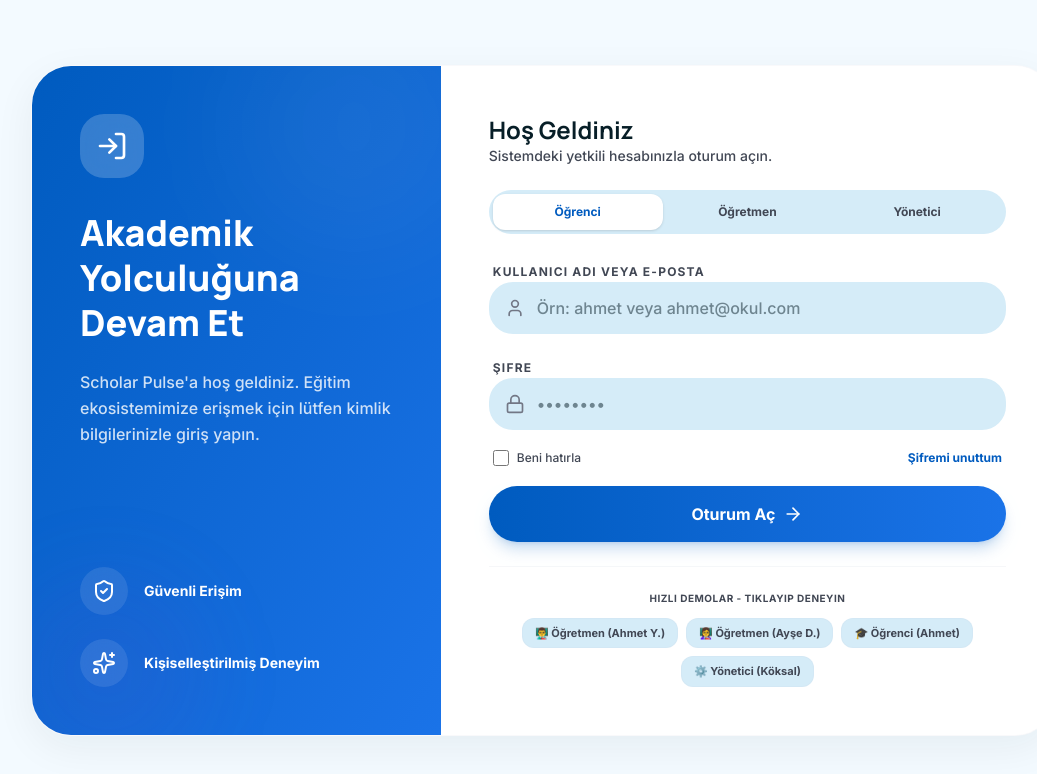
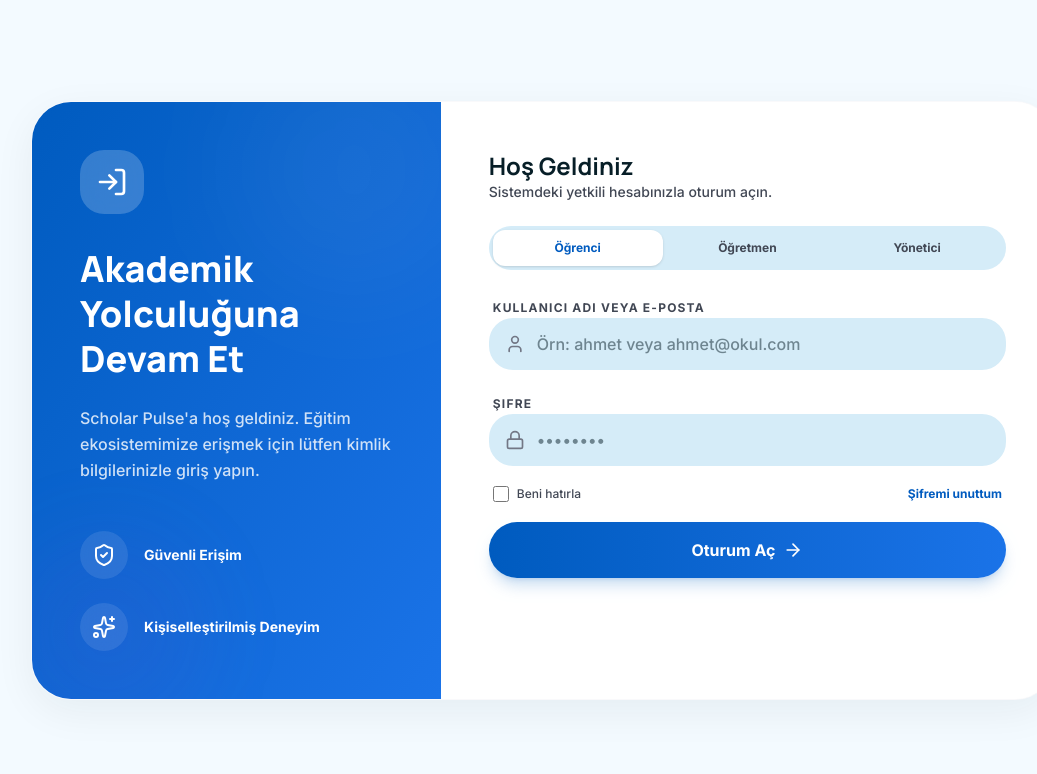
Before and after one commit to kazgun55-crypto/kar-nca--akademi, a React (Vite) app: page /login in a window 1280 px wide. Shown: the top 774 px of the page, without its empty margins (97-1134 px from the left). Built offline with nearby package versions, Linux system fonts and the light colour scheme; no server answers; the database is empty.

Commit message:
feat(auth): update demo access and simplify rules
Add Gökçe teacher account for demo purposes, update seeding logic, and set Firestore rules to allow public read/write access for development.

```diff
--- a/src/lib/firestoreService.ts
+++ b/src/lib/firestoreService.ts
@@ -29,12 +29,21 @@ export interface UserProfile {
   createdAt?: string;
 }
 
-// 1. Seed Initial Firestore Data if collections are empty
+// 1. Seed Initial Firestore Data if collections or predefined users are missing
 export async function seedFirestoreIfEmpty() {
   try {
-    const teachersSnap = await getDocs(collection(db, 'teachers'));
-    if (teachersSnap.empty) {
     const defaultTeachers = [
+      {
+        id: 'teacher_gokce',
+        name: 'Gökçe Öğretmen',
+        department: 'Matematik',
+        email: 'gokce@okul.com',
+        status: 'Aktif',
+        username: 'gokce',
+        password: '123',
+        image: 'https://picsum.photos/seed/gokce/100/100',
+        role: 'teacher'
+      },
       {
         id: '1',
         name: 'Dr. Ahmet Yılmaz',
@@ -58,8 +67,9 @@ export async function seedFirestoreIfEmpty() {
         role: 'teacher'
       }
     ];
+
     for (const t of defaultTeachers) {
-        await setDoc(doc(db, 'teachers', t.id), t);
+      await setDoc(doc(db, 'teachers', t.id), t, { merge: true });
       await setDoc(doc(db, 'users', t.id), {
         uid: t.id,
         name: t.name,
@@ -68,12 +78,9 @@ export async function seedFirestoreIfEmpty() {
         password: t.password,
         role: 'teacher',
         department: t.department
-        });
-      }
+      }, { merge: true });
     }
 
-    const studentsSnap = await getDocs(collection(db, 'students'));
-    if (studentsSnap.empty) {
     const defaultStudents = [
       {
         id: '1',
@@ -85,7 +92,7 @@ export async function seedFirestoreIfEmpty() {
         username: 'ahmet',
         password: '123',
         email: 'ahmet.ogrenci@okul.com',
-          teacherId: '1',
+        teacherId: 'teacher_gokce',
         completion: 78,
         lastActive: '5 dakika önce',
         role: 'student'
@@ -100,7 +107,7 @@ export async function seedFirestoreIfEmpty() {
         username: 'ayse',
         password: '123',
         email: 'ayse.ogrenci@okul.com',
-          teacherId: '1',
+        teacherId: 'teacher_gokce',
         completion: 64,
         lastActive: '2 saat önce',
         role: 'student'
@@ -121,8 +128,9 @@ export async function seedFirestoreIfEmpty() {
         role: 'student'
       }
     ];
+
     for (const s of defaultStudents) {
-        await setDoc(doc(db, 'students', s.id), s);
+      await setDoc(doc(db, 'students', s.id), s, { merge: true });
       await setDoc(doc(db, 'users', s.id), {
         uid: s.id,
         name: s.name,
@@ -131,8 +139,7 @@ export async function seedFirestoreIfEmpty() {
         password: s.password,
         role: 'student',
         grade: s.grade
-        });
-      }
+      }, { merge: true });
     }
   } catch (err) {
     console.warn('Firestore seeding skipped or failed:', err);
--- a/src/pages/Login.tsx
+++ b/src/pages/Login.tsx
@@ -218,9 +218,13 @@ export function Login() {
     }
   };
 
-  const fillDemo = (demoRole: 'student' | 'teacher' | 'teacher2' | 'admin') => {
+  const fillDemo = (demoRole: 'student' | 'teacher' | 'gokce' | 'teacher2' | 'admin') => {
     setError('');
-    if (demoRole === 'teacher') {
+    if (demoRole === 'gokce') {
+      setRole('teacher');
+      setUsername('gokce');
+      setPassword('123');
+    } else if (demoRole === 'teacher') {
       setRole('teacher');
       setUsername('ahmet_y');
       setPassword('password123');
@@ -387,40 +391,6 @@ export function Login() {
                 )}
               </button>
             </form>
-
-            <div className="mt-6 pt-6 border-t border-outline-variant/15 space-y-3">
-              <p className="text-[10px] font-bold uppercase tracking-wider text-on-surface-variant text-center">Hızlı Demolar - Tıklayıp Deneyin</p>
-              <div className="flex flex-wrap justify-center gap-2">
-                <button
-                  type="button"
-                  onClick={() => fillDemo('teacher')}
-                  className="px-3 py-1.5 rounded-xl bg-surface-container-high hover:bg-primary/10 hover:text-primary text-[11px] font-bold text-on-surface-variant transition-all border border-outline-variant/10"
-                >
-                  👨‍🏫 Öğretmen (Ahmet Y.)
-                </button>
-                <button
-                  type="button"
-                  onClick={() => fillDemo('teacher2')}
-                  className="px-3 py-1.5 rounded-xl bg-surface-container-high hover:bg-primary/10 hover:text-primary text-[11px] font-bold text-on-surface-variant transition-all border border-outline-variant/10"
-                >
-                  👩‍🏫 Öğretmen (Ayşe D.)
-                </button>
-                <button
-                  type="button"
-                  onClick={() => fillDemo('student')}
-                  className="px-3 py-1.5 rounded-xl bg-surface-container-high hover:bg-primary/10 hover:text-primary text-[11px] font-bold text-on-surface-variant transition-all border border-outline-variant/10"
-                >
-                  🎓 Öğrenci (Ahmet)
-                </button>
-                <button
-                  type="button"
-                  onClick={() => fillDemo('admin')}
-                  className="px-3 py-1.5 rounded-xl bg-surface-container-high hover:bg-primary/10 hover:text-primary text-[11px] font-bold text-on-surface-variant transition-all border border-outline-variant/10"
-                >
-                  ⚙️ Yönetici (Köksal)
-                </button>
-              </div>
-            </div>
           </div>
         </div>
       </div>
```
Also changed, not shown: 1 other file (tests, documents, lock files or other folders). Lines whose indentation alone changed are shown as unchanged.
